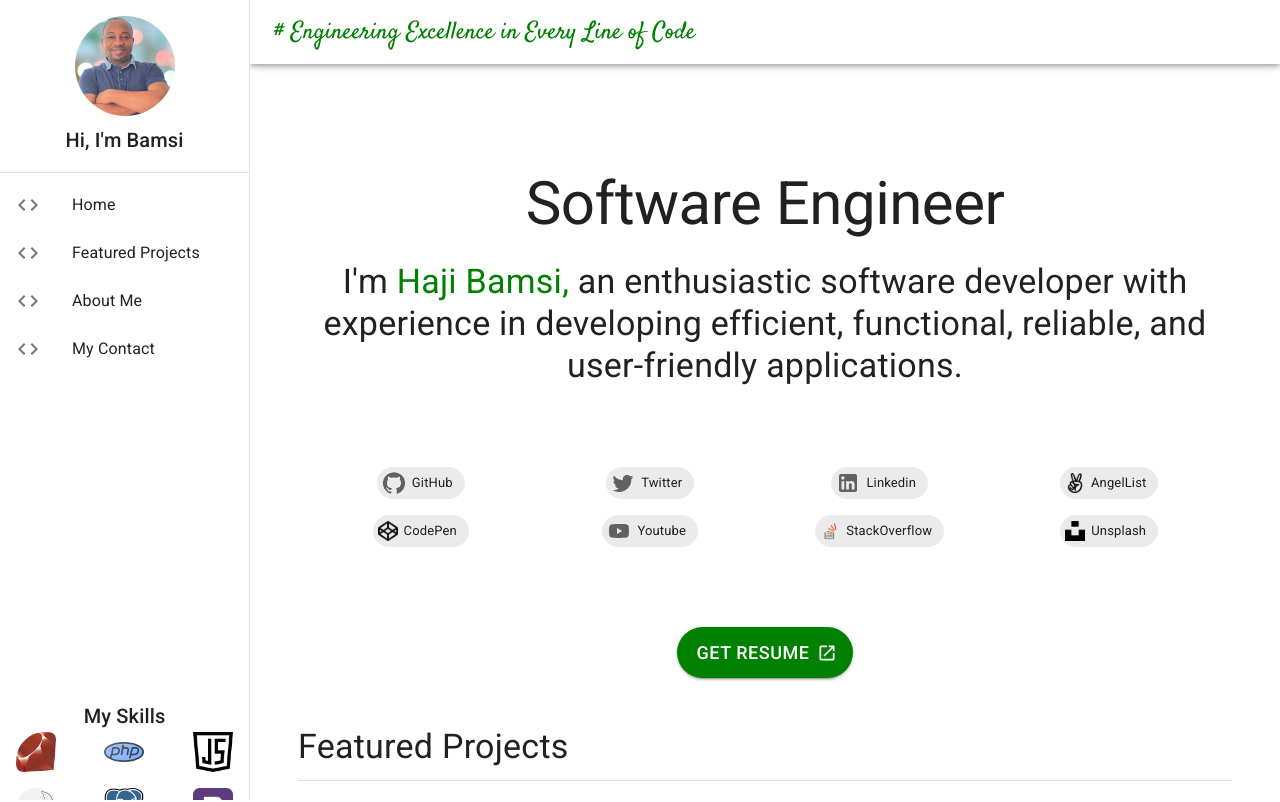
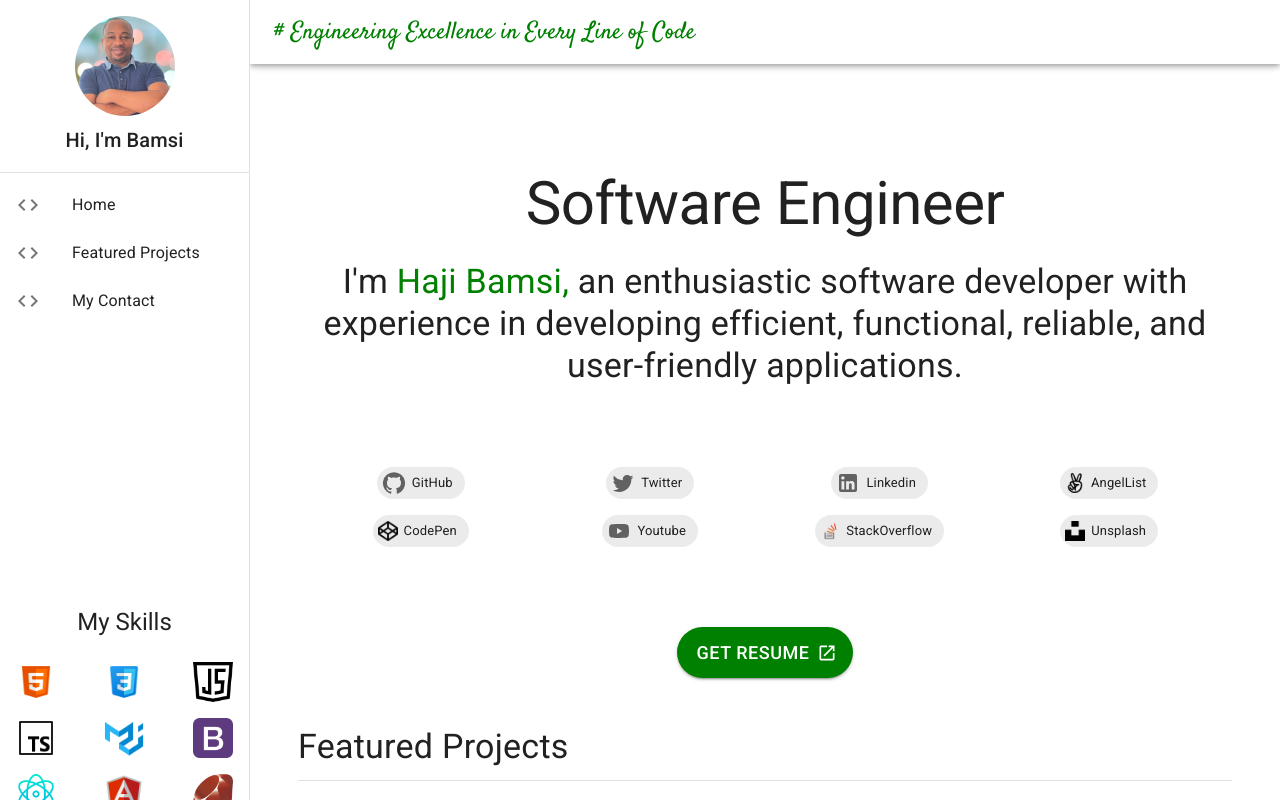
Before and after one commit to bamsi/hbamsi, a React (Create React App) app: page / in a window 1280 px wide. Shown: the top 802 px of the page. Built offline with nearby package versions, Linux system fonts and the light colour scheme.

Commit message:
update navigation link

```diff
--- a/src/components/home.js
+++ b/src/components/home.js
@@ -40,6 +40,7 @@ const MyHome = () => {
         justifyContent: "center",
         flexDirection: "column",
       }}
+      id="home"
     >
       <Typography
         variant="h2"
--- a/src/components/myContact.js
+++ b/src/components/myContact.js
@@ -61,7 +61,7 @@ const MyContact = () => {
     }
   };
   return (
-    <Box style={{ marginTop: "3rem" }}>
+    <Box style={{ marginTop: "3rem" }} id="contact">
       <Typography variant="h4" gutterBottom>
         My Contacts
       </Typography>
--- a/src/components/navbar.js
+++ b/src/components/navbar.js
@@ -11,6 +11,11 @@ import Typography from "@mui/material/Typography";
 import Divider from "@mui/material/Divider";
 import MySkills from "./skills";
 
+const menuItems = [
+  { label: "Home", link: "#home" },
+  { label: "Featured Projects", link: "#projects" },
+  { label: "My Contact", link: "#contact" },
+];
 const NavBar = (props) => {
   const { mobileOpen, width, drawerToggleHandler } = props;
 
@@ -37,13 +42,13 @@ const NavBar = (props) => {
       </div>
       <Divider />
       <List>
-        {["Home", "Featured Projects", "About Me", "My Contact"].map((text) => (
-          <ListItem key={text} disablePadding>
-            <ListItemButton>
+        {menuItems.map((item, key) => (
+          <ListItem key={key} disablePadding>
+            <ListItemButton component="a" href={item.link}>
               <ListItemIcon>
                 <CodeIcon />
               </ListItemIcon>
-              <ListItemText primary={text} />
+              <ListItemText primary={item.label} />
             </ListItemButton>
           </ListItem>
         ))}
--- a/src/components/project.js
+++ b/src/components/project.js
@@ -49,7 +49,7 @@ const projectList = [
 
 const MyProjects = () => {
   return (
-    <Box style={{ marginTop: "3rem" }}>
+    <Box style={{ marginTop: "3rem" }} id="projects">
       <Typography variant="h4" gutterBottom>
         Featured Projects
       </Typography>
--- a/src/components/skills.js
+++ b/src/components/skills.js
@@ -1,5 +1,5 @@
 import Grid from "@mui/material/Grid";
-import Github from "../images/github.png";
+import React from "../images/react.png";
 import Ruby from "../images/ruby.png";
 import Php from "../images/php.png";
 import Javascript from "../images/java-script.png";
@@ -16,34 +16,6 @@ import Typography from "@mui/material/Typography";
 
 const iconList = [
   {
-    img: "ruby",
-    title: "Ruby on Rails",
-  },
-  {
-    img: "php",
-    title: "PHP",
-  },
-  {
-    img: "javascript",
-    title: "JavaScript",
-  },
-  {
-    img: "mysql",
-    title: "MySql",
-  },
-  {
-    img: "postgres",
-    title: "Postgres",
-  },
-  {
-    img: "bootstrap",
-    title: "BootStrap",
-  },
-  {
-    img: "github",
-    title: "GitHub",
-  },
-  {
     img: "html",
     title: "HTML5",
   },
@@ -52,16 +24,47 @@ const iconList = [
     title: "CSS3",
   },
   {
-    img: "angular",
-    title: "Angular",
+    img: "javascript",
+    title: "JavaScript",
   },
+  {
+    img: "typescript",
+    title: "Typescript",
+  },
+
   {
     img: "material",
     title: "Material",
   },
   {
-    img: "typescript",
-    title: "Typescript",
+    img: "bootstrap",
+    title: "BootStrap",
+  },
+  {
+    img: "react",
+    title: "React",
+  },
+
+  {
+    img: "angular",
+    title: "Angular",
+  },
+  {
+    img: "ruby",
+    title: "Ruby on Rails",
+  },
+  {
+    img: "php",
+    title: "PHP",
+  },
+
+  {
+    img: "mysql",
+    title: "MySql",
+  },
+  {
+    img: "postgres",
+    title: "Postgres",
   },
 ];
 const MySkills = () => {
@@ -85,8 +88,8 @@ const MySkills = () => {
         return Postgres;
       case "bootstrap":
         return Bootstrap;
-      case "github":
-        return Github;
+      case "react":
+        return React;
       case "angular":
         return Angular;
       case "material":
@@ -99,14 +102,14 @@ const MySkills = () => {
   return (
     <>
       <Typography
-        variant="h6"
+        variant="h5"
         noWrap
         style={{ display: "flex", justifyContent: "center" }}
       >
         My Skills
       </Typography>
 
-      <Grid container spacing={2}>
+      <Grid container spacing={2} sx={{ marginTop: "8px" }}>
         {iconList.map((item, index) => (
           <Grid
             item
```
Also changed, not shown: src/images/react.png (renamed from src/images/physics.png), 1 other file (tests, documents, lock files or other folders).
